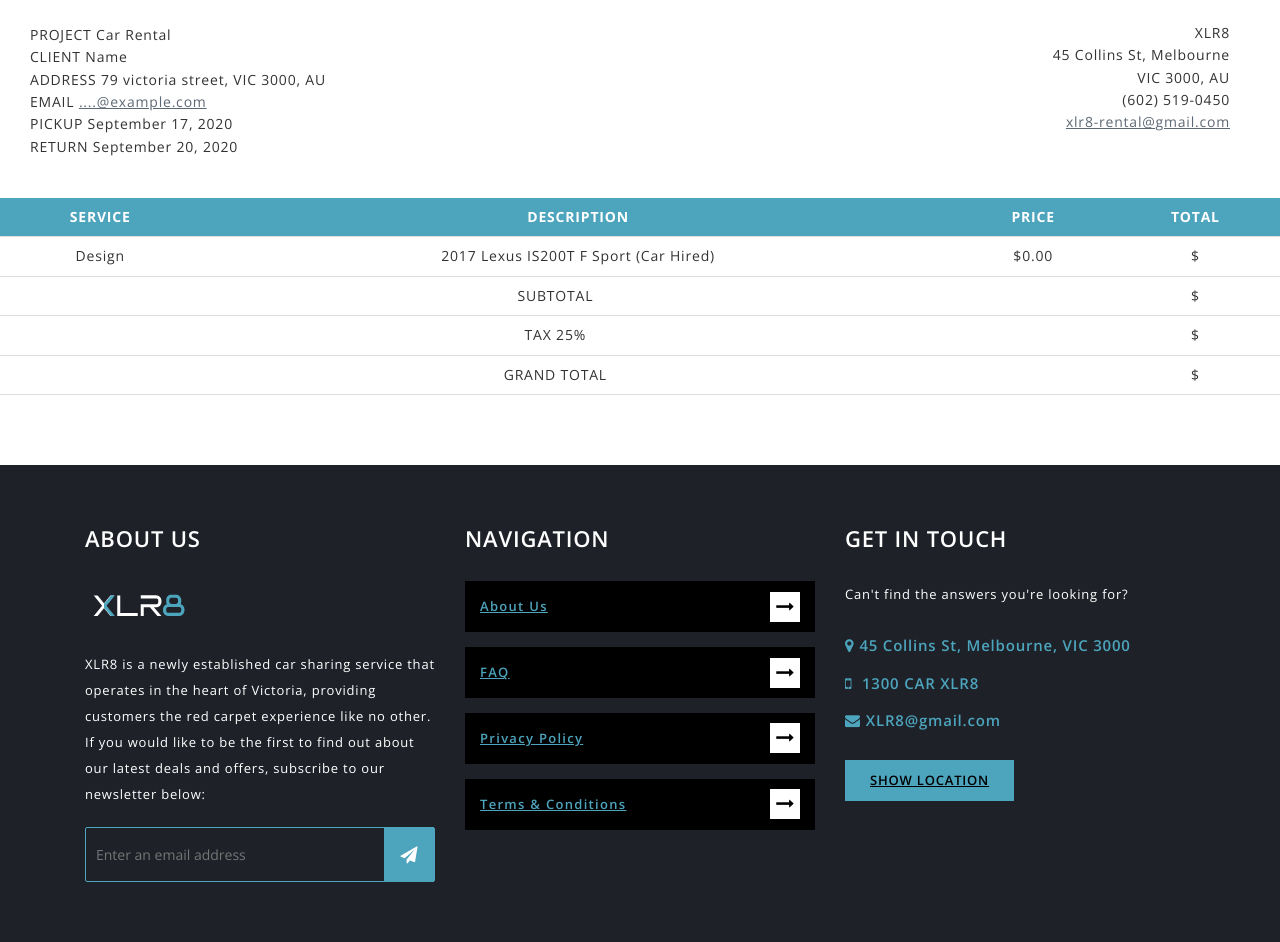
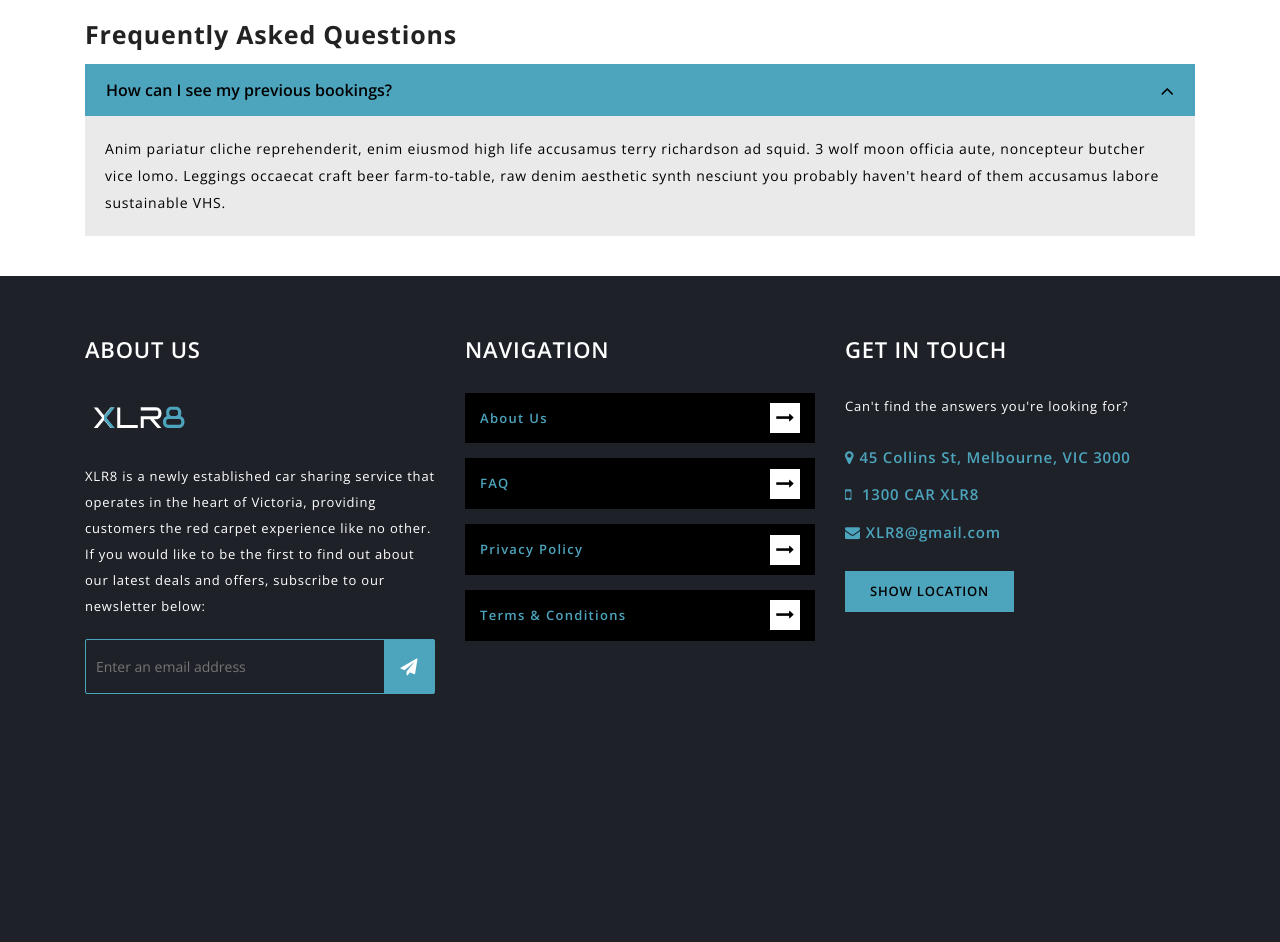
Before and after one commit to Shehan-Wences/XLR8, a CodeIgniter app: the page made by application/views/carshare_faq.php in a window 1280 px wide. Shown: the part 313-1255 px from the top of the page. After the commit the page ends 1007 px from the top, so only its background shows below. Run offline with CodeIgniter, Linux system fonts and the light colour scheme; some libraries are stand-ins or nearby versions.

Commit message:
faq page

```diff
--- a/application/config/routes.php
+++ b/application/config/routes.php
@@ -78,4 +78,5 @@ $route['changedate'] = 'welcome/changedate';
 $route['pickedup'] = 'welcome/pickedup';
 $route['dropped'] = 'welcome/dropped';
 $route['accountconfirmation'] = 'welcome/accountconfirmation';
+$route['faq'] = 'welcome/faq';
 $route['404_override'] = 'welcome/error404';
--- a/application/controllers/Welcome.php
+++ b/application/controllers/Welcome.php
@@ -844,6 +844,11 @@ class Welcome extends CI_Controller {
 		$data = array();
 		$this->load->view('carshare_invoice', $data);
 	}
+	public function faq()
+	{
+		$data = array();
+		$this->load->view('carshare_faq', $data);
+	}
 
 	public function bookingconfirmation()
 	{
--- a/application/views/carshare_faq.php
+++ b/application/views/carshare_faq.php
@@ -1,111 +1,18 @@
 <?php
 defined('BASEPATH') OR exit('No direct script access allowed');
-$data['title'] = ucfirst('invoice');
+$data['title'] = ucfirst('faq');
 $this->load->view('inc/header', $data);
 
 ?>
- <style>
- /*==============================
-    Invoice Page Css
-================================*/
-.clearfix:after {
-  content: "";
-  display: table;
-  clear: both;
-}
 
-a {
-  color: #5D6975;
-  text-decoration: underline;
-}
-
-header {
-  padding: 10px 0;
-  margin-bottom: 30px;
-}
-
-#logo {
-  text-align: center;
-  margin-bottom: 10px;
-}
-
-#logo img {
-  width: 90px;
-}
-
-h1 {
-  border-top: 1px solid  #5D6975;
-  border-bottom: 1px solid  #5D6975;
-  color: #5D6975;
-  font-size: 2.4em;
-  line-height: 1.4em;
-  font-weight: normal;
-  text-align: center;
-  margin: 0 0 20px 0;
-  background: url(dimension.png);
-}
-
-#project {
-  float: left;
-}
-
-#project span {
-  color: #5D6975;
-  text-align: right;
-  width: 52px;
-  margin-right: 10px;
-  display: inline-block;
-  font-size: 0.8em;
-}
-
-#company {
-  float: right;
-  text-align: right;
-}
-
-#project div,
-#company div {
-  white-space: nowrap;
-}
-table {
-  border-collapse: collapse;
-  width: 100%;
-  position:relative;
-  bottom:70px;
-}
-
-th, td {
-  padding: 8px;
-  text-align: center;
-  border-bottom: 1px solid #ddd;
-}
-
-th {
-  background-color: #4da4bd;
-  color: white;
-}
- .company{
-  text-align: right;
-  position: relative;
-  right: 50px;
- }
- .project{
-  text-align: left;
-  position: relative;
-  left: 30px;
-  bottom: 110px;
- }
-
-</style>
-
- <!DOCTYPE html>
- <section id="page-title-area" class="section-padding overlay">
+<!--== Page Title Area Start ==-->
+<section id="page-title-area" class="section-padding overlay">
         <div class="container">
             <div class="row">
                 <!-- Page Title Start -->
                 <div class="col-lg-12">
                     <div class="section-title  text-center">
-                        <h2>Invoice</h2>
+                        <h2>FAQ's</h2>
                         <span class="title-line"><i class="fa fa-car"></i></span>
                     </div>
                 </div>
@@ -113,65 +20,43 @@ th {
             </div>
         </div>
     </section>
-    <br>
-<html lang="en">
-  <head>
-    <meta charset="utf-8">
-    <title>Invoice</title>
-    <link rel="stylesheet" href="style.css" media="all" />
-  </head>
-  <body>
+    <!--== Page Title Area End ==-->
+
+    <!--== FAQ Area Start ==-->
+    <section id="faq-page-area" class="section-padding">
+        <div class="container">
+            <div class="row">
+                <!-- FAQ Content Start -->
+				<div class="col-lg-12">
+					<div class="faq-details-content">
+						<!-- Single FAQ Subject  Start -->
+						<div class="single-faq-sub">
+							<h3>Frequently Asked Questions</h3>
+							<div class="single-faq-sub-content">
+								<div id="accordion">
+									<!-- Single FAQ Start -->
+									<div class="card">
+										<div class="card-header" id="headingOne">
+											<h5 class="mb-0"><button class="btn btn-link" data-toggle="collapse" data-target="#collapseOne" aria-expanded="true" aria-controls="collapseOne">
+												<span>How can I see my previous bookings?</span>
+												<i class="fa fa-angle-down"></i>
+												<i class="fa fa-angle-up"></i>
+											</button></h5>
+										</div>
+
+										<div id="collapseOne" class="collapse show" aria-labelledby="headingOne" data-parent="#accordion">
+											<div class="card-body">
+												Anim pariatur cliche reprehenderit, enim eiusmod high life accusamus terry richardson ad squid. 3 wolf moon officia aute, noncepteur butcher vice lomo. Leggings occaecat craft beer farm-to-table, raw denim aesthetic synth nesciunt you probably haven't heard of them accusamus labore sustainable VHS.
+											</div>
+										</div>
+									</div>
+									<!-- Single FAQ End -->
+
+            </div>
+        </div>
+    </section>
+    <!--== FAQ Area End ==-->
 
 
-      <div class="company" class="clearfix">
-        <div>XLR8</div>
-        <div>45 Collins St, Melbourne<br />  VIC 3000, AU</div>
-        <div>(602) 519-0450</div>
-        <div><a href="mailto:company@example.com">xlr8-rental@gmail.com</a></div>
-      </div>
-      <div class="project">
-        <div><span>PROJECT</span> Car Rental</div>
-        <div><span>CLIENT</span> Name</div>
-        <div><span>ADDRESS</span> 79 victoria street, VIC 3000, AU</div>
-        <div><span>EMAIL</span> <a href="mailto:john@example.com">....@example.com</a></div>
-        <div><span>PICKUP</span> September 17, 2020</div>
-        <div><span>RETURN</span> September 20, 2020</div>
-
-      </div>
-    </header>
-    <main>
-      <table>
-        <thead>
-          <tr>
-            <th class="service">SERVICE</th>
-            <th class="desc">DESCRIPTION</th>
-            <th>PRICE</th>
-            <th>TOTAL</th>
-          </tr>
-        </thead>
-        <tbody>
-          <tr>
-            <td> Design</td>
-            <td> 2017 Lexus IS200T F Sport (Car Hired) </td>
-            <td >$0.00</td>
-            <td>$</td>
-          </tr>
-          <tr>
-            <td colspan="3">SUBTOTAL</td>
-            <td >$</td>
-          </tr>
-          <tr>
-            <td colspan="3">TAX 25%</td>
-            <td >$</td>
-          </tr>
-          <tr>
-            <td colspan="3">GRAND TOTAL</td>
-            <td>$</td>
-          </tr>
-        </tbody>
-      </table>
-    </main>
-  </body>
-</html>
 
 <?php $this->load->view('inc/footer'); ?>
```
